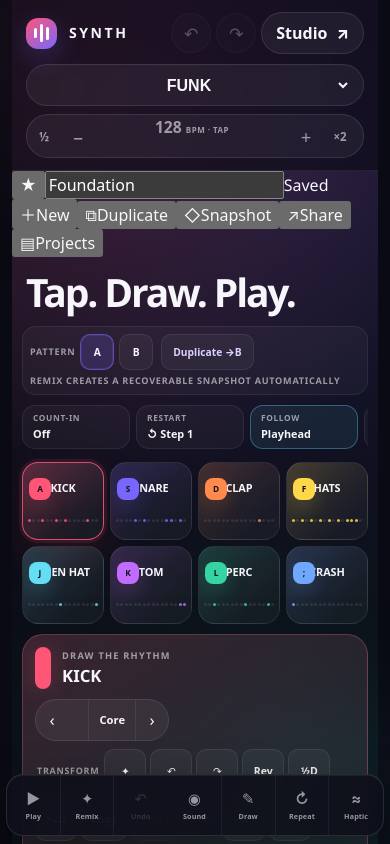
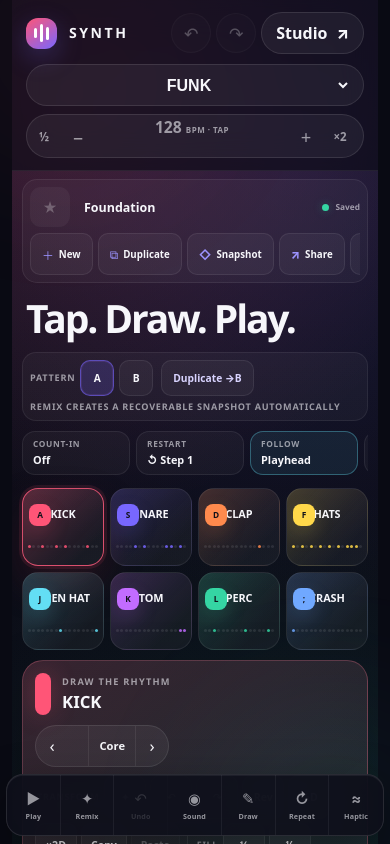
Before and after one commit to thiepn/synth, a React (Vite) app: page / in a window 390 px wide. Shown: the top 844 px of the page. Built offline with nearby package versions, Linux system fonts and the light colour scheme.

Commit message:
Style Q6 project session flow

```diff
--- a/src/playground.css
+++ b/src/playground.css
@@ -109,6 +109,18 @@
   }
 }
 
+.sr-only {
+  position: absolute !important;
+  width: 1px !important;
+  height: 1px !important;
+  padding: 0 !important;
+  margin: -1px !important;
+  overflow: hidden !important;
+  clip: rect(0, 0, 0, 0) !important;
+  white-space: nowrap !important;
+  border: 0 !important;
+}
+
 .playground-topbar {
   min-height: 72px;
   display: grid;
@@ -357,6 +369,323 @@
   color: var(--phosphor);
   font: 700 0.58rem/1 var(--font-mono);
   letter-spacing: 0.08em;
+}
+
+.playground-session-bar {
+  position: relative;
+  z-index: 12;
+  width: min(1440px, calc(100% - clamp(36px, 7vw, 108px)));
+  min-height: 52px;
+  margin: 12px auto 0;
+  display: flex;
+  align-items: center;
+  justify-content: space-between;
+  gap: 14px;
+  padding: 7px 9px;
+  border: 1px solid rgba(255, 255, 255, 0.075);
+  border-radius: 17px;
+  background: rgba(255, 255, 255, 0.035);
+}
+
+.playground-session-identity {
+  min-width: 0;
+  flex: 1 1 auto;
+  display: flex;
+  align-items: center;
+  gap: 7px;
+}
+
+.playground-session-favorite {
+  width: 36px;
+  height: 36px;
+  flex: 0 0 36px;
+  display: grid;
+  place-items: center;
+  border: 0;
+  border-radius: 11px;
+  background: rgba(255, 255, 255, 0.045);
+  color: rgba(255, 255, 255, 0.26);
+  cursor: pointer;
+  font-size: 0.9rem;
+}
+
+.playground-session-favorite.is-active {
+  color: #ffd84a;
+  background: rgba(255, 216, 74, 0.09);
+}
+
+.playground-project-name {
+  position: relative;
+  min-width: 90px;
+  max-width: 360px;
+  flex: 1 1 240px;
+}
+
+.playground-project-name input {
+  width: 100%;
+  height: 36px;
+  padding: 0 10px;
+  border: 1px solid transparent;
+  border-radius: 10px;
+  outline: 0;
+  background: transparent;
+  color: var(--pg-text);
+  font-size: 0.78rem;
+  font-weight: 850;
+  text-overflow: ellipsis;
+}
+
+.playground-project-name input:hover,
+.playground-project-name input:focus {
+  border-color: rgba(255, 255, 255, 0.09);
+  background: rgba(255, 255, 255, 0.045);
+}
+
+.playground-save-state {
+  min-width: 0;
+  display: inline-flex;
+  align-items: center;
+  gap: 6px;
+  color: var(--pg-muted);
+  font-size: 0.57rem;
+  font-weight: 800;
+  white-space: nowrap;
+}
+
+.playground-save-state > i {
+  width: 7px;
+  height: 7px;
+  flex: 0 0 7px;
+  border-radius: 50%;
+  background: #35d5a3;
+  box-shadow: 0 0 10px rgba(53, 213, 163, 0.28);
+}
+
+.playground-save-state--dirty > i,
+.playground-save-state--saving > i {
+  background: #ffd84a;
+  box-shadow: 0 0 10px rgba(255, 216, 74, 0.25);
+}
+
+.playground-save-state--conflict > i,
+.playground-save-state--error > i {
+  background: #ff5577;
+  box-shadow: 0 0 10px rgba(255, 85, 119, 0.3);
+}
+
+.playground-save-state--unsupported > i,
+.playground-save-state--loading > i,
+.playground-save-state--uninitialized > i {
+  background: rgba(255, 255, 255, 0.38);
+  box-shadow: none;
+}
+
+.playground-session-actions {
+  flex: 0 0 auto;
+  display: flex;
+  align-items: center;
+  gap: 5px;
+}
+
+.playground-session-actions > button {
+  min-height: 36px;
+  display: inline-flex;
+  align-items: center;
+  justify-content: center;
+  gap: 5px;
+  padding: 0 10px;
+  border: 1px solid rgba(255, 255, 255, 0.075);
+  border-radius: 10px;
+  background: rgba(255, 255, 255, 0.045);
+  color: var(--pg-text);
+  cursor: pointer;
+  font-size: 0.61rem;
+  font-weight: 800;
+  white-space: nowrap;
+}
+
+.playground-session-actions > button > span {
+  color: #9c93ff;
+  font-size: 0.74rem;
+}
+
+.playground-session-actions > button:hover:not(:disabled),
+.playground-session-actions > button.is-active {
+  background: rgba(120, 103, 255, 0.11);
+  border-color: rgba(120, 103, 255, 0.26);
+}
+
+.playground-session-actions > button:disabled,
+.playground-session-favorite:disabled {
+  opacity: 0.28;
+  cursor: default;
+}
+
+.playground-project-menu {
+  position: absolute;
+  z-index: 35;
+  top: calc(100% + 8px);
+  right: 0;
+  width: min(500px, calc(100vw - 28px));
+  max-height: min(620px, 72vh);
+  overflow: auto;
+  padding: 12px;
+  border: 1px solid rgba(255, 255, 255, 0.1);
+  border-radius: 20px;
+  background: rgba(19, 20, 33, 0.97);
+  box-shadow: 0 24px 72px rgba(0, 0, 0, 0.42);
+  backdrop-filter: blur(22px);
+}
+
+.playground-project-menu > header {
+  min-height: 44px;
+  display: flex;
+  align-items: center;
+  justify-content: space-between;
+  gap: 14px;
+  padding: 2px 2px 10px;
+}
+
+.playground-project-menu > header small,
+.playground-project-menu > header strong {
+  display: block;
+}
+
+.playground-project-menu > header small {
+  margin-bottom: 3px;
+  color: var(--pg-muted);
+  font-size: 0.53rem;
+  font-weight: 850;
+  letter-spacing: 0.12em;
+}
+
+.playground-project-menu > header strong {
+  font-size: 1rem;
+}
+
+.playground-project-menu > header > button {
+  width: 36px;
+  height: 36px;
+  border: 0;
+  border-radius: 11px;
+  background: rgba(255, 255, 255, 0.06);
+  color: var(--pg-text);
+  cursor: pointer;
+  font-size: 1.1rem;
+}
+
+.playground-project-menu__list {
+  display: grid;
+  gap: 6px;
+}
+
+.playground-project-menu__row {
+  display: grid;
+  grid-template-columns: 38px minmax(0, 1fr);
+  min-height: 54px;
+  overflow: hidden;
+  border: 1px solid rgba(255, 255, 255, 0.07);
+  border-radius: 14px;
+  background: rgba(255, 255, 255, 0.035);
+}
+
+.playground-project-menu__row.is-active {
+  border-color: rgba(120, 103, 255, 0.32);
+  background: rgba(120, 103, 255, 0.08);
+}
+
+.playground-project-menu__star {
+  border: 0;
+  border-right: 1px solid rgba(255, 255, 255, 0.055);
+  background: transparent;
+  color: rgba(255, 255, 255, 0.25);
+  cursor: pointer;
+}
+
+.playground-project-menu__star.is-active {
+  color: #ffd84a;
+}
+
+.playground-project-menu__open {
+  min-width: 0;
+  display: flex;
+  align-items: center;
+  justify-content: space-between;
+  gap: 12px;
+  padding: 9px 11px;
+  border: 0;
+  background: transparent;
+  color: var(--pg-text);
+  cursor: pointer;
+  text-align: left;
+}
+
+.playground-project-menu__open:disabled {
+  cursor: default;
+}
+
+.playground-project-menu__open > span {
+  min-width: 0;
+}
+
+.playground-project-menu__open strong,
+.playground-project-menu__open small {
+  display: block;
+  overflow: hidden;
+  text-overflow: ellipsis;
+  white-space: nowrap;
+}
+
+.playground-project-menu__open strong {
+  font-size: 0.7rem;
+}
+
+.playground-project-menu__open small {
+  margin-top: 4px;
+  color: var(--pg-muted);
+  font-size: 0.54rem;
+}
+
+.playground-project-menu__open > b {
+  color: #9c93ff;
+  font-size: 0.55rem;
+  text-transform: uppercase;
+}
+
+.playground-project-menu__empty {
+  margin: 14px 2px;
+  color: var(--pg-muted);
+  font-size: 0.68rem;
+}
+
+.playground-project-menu > footer {
+  display: flex;
+  align-items: center;
+  justify-content: space-between;
+  gap: 14px;
+  margin-top: 10px;
+  padding: 10px 2px 0;
+  border-top: 1px solid rgba(255, 255, 255, 0.07);
+}
+
+.playground-project-menu > footer span {
+  max-width: 300px;
+  color: var(--pg-muted);
+  font-size: 0.55rem;
+  line-height: 1.4;
+}
+
+.playground-project-menu > footer button {
+  min-height: 34px;
+  padding: 0 10px;
+  border: 0;
+  border-radius: 10px;
+  background: rgba(120, 103, 255, 0.12);
+  color: #ddd8ff;
+  cursor: pointer;
+  font-size: 0.58rem;
+  font-weight: 800;
+  white-space: nowrap;
 }
 
 .playground-hero {
@@ -1498,7 +1827,10 @@
 
   .playground-focus__sound,
   .playground-sound-choices button,
-  .playground-lane-toolbar > button {
+  .playground-lane-toolbar > button,
+  .playground-session-actions > button,
+  .playground-project-menu__open,
+  .playground-project-menu__star {
     min-height: 44px;
   }
 
@@ -1509,6 +1841,32 @@
 }
 
 @media (max-width: 1040px) {
+  .playground-session-bar {
+    align-items: stretch;
+    flex-direction: column;
+    gap: 6px;
+  }
+
+  .playground-session-actions {
+    width: 100%;
+    overflow-x: auto;
+    scrollbar-width: none;
+  }
+
+  .playground-session-actions::-webkit-scrollbar {
+    display: none;
+  }
+
+  .playground-session-actions > button {
+    flex: 0 0 auto;
+  }
+
+  .playground-project-menu {
+    left: 0;
+    right: 0;
+    width: 100%;
+  }
+
   .playground-experiment-bar {
     align-items: stretch;
     flex-direction: column;
@@ -1702,11 +2060,59 @@
     display: none;
   }
 
+  .playground-session-bar,
   .playground-experiment-bar,
   .playground-flow-bar,
   .playground-workbench,
   .playground-footer {
     width: calc(100% - 20px);
+  }
+
+  .playground-session-bar {
+    margin-top: 8px;
+    padding: 7px;
+    border-radius: 15px;
+  }
+
+  .playground-session-identity {
+    gap: 5px;
+  }
+
+  .playground-session-favorite {
+    width: 40px;
+    height: 40px;
+    flex-basis: 40px;
+  }
+
+  .playground-project-name {
+    flex-basis: 140px;
+  }
+
+  .playground-project-name input {
+    height: 40px;
+    padding-inline: 8px;
+  }
+
+  .playground-save-state {
+    font-size: 0.52rem;
+  }
+
+  .playground-session-actions > button {
+    min-height: 42px;
+    padding-inline: 11px;
+    touch-action: manipulation;
+  }
+
+  .playground-project-menu {
+    position: fixed;
+    top: auto;
+    left: 10px;
+    right: 10px;
+    bottom:
+      calc(78px + env(safe-area-inset-bottom));
+    width: auto;
+    max-height: min(68vh, 560px);
+    border-radius: 20px;
   }
 
   .playground-flow-bar {
@@ -2028,6 +2434,10 @@
   .playground-history-button,
   .playground-project-alert,
   .playground-studio-button,
+  .playground-session-bar,
+  .playground-session-actions > button,
+  .playground-project-menu,
+  .playground-project-menu__row,
   .playground-flow-bar > button,
   .playground-mobile-dock,
   .playground-mobile-dock > button,
@@ -2061,6 +2471,12 @@
   .playground-history-button,
   .playground-project-alert,
   .playground-studio-button,
+  .playground-session-bar,
+  .playground-session-actions > button,
+  .playground-project-menu,
+  .playground-project-menu__row,
+  .playground-project-menu__open,
+  .playground-project-menu__star,
   .playground-flow-bar > button,
   .playground-mobile-dock,
   .playground-mobile-dock > button,
```
